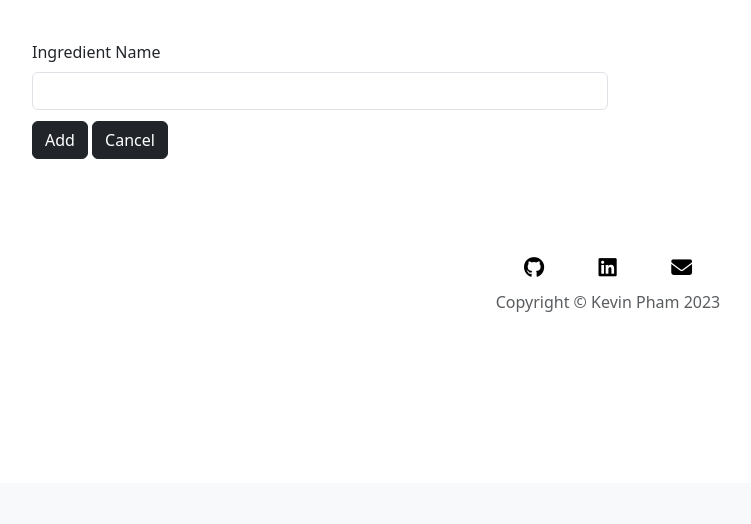
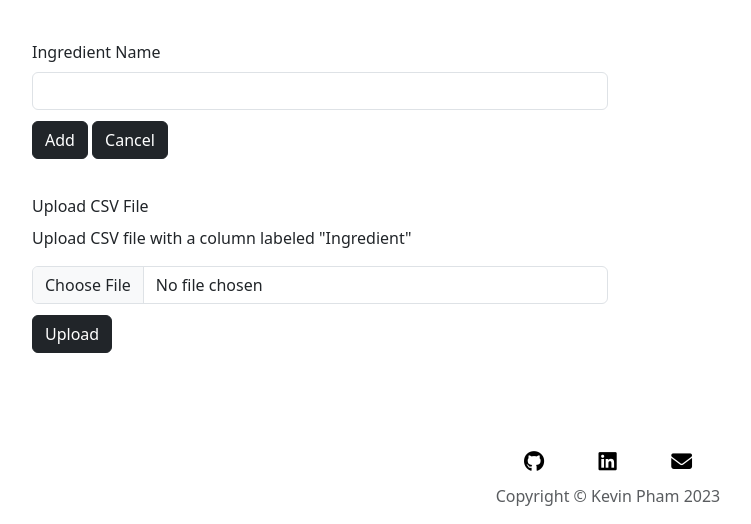
Before and after one commit to kvnvpham/meal_planner, a Flask app: page /add_ingredient/1 in a window 1280 px wide. Shown: the part 317-841 px from the top of the page, without its empty margins (32-783 px from the left). Before the commit the page ends 629 px from the top, so only its background shows below. Run offline with Flask 3, Linux system fonts and the light colour scheme; the visitor is signed in with stand-in values (Sample User, id 1); some libraries are stand-ins or nearby versions.

Commit message:
Add user CSV upload function

```diff
--- a/forms.py
+++ b/forms.py
@@ -45,7 +45,7 @@ class AddToWeek(FlaskForm):
 
 
 class LibraryFileForm(FlaskForm):
-    file = FileField(label="CSV Library",
+    file = FileField(label="Upload CSV File",
                      validators=[FileRequired(), FileAllowed(['csv'], "CSV Files Only")])
     submit = SubmitField("Upload")
 
--- a/main.py
+++ b/main.py
@@ -106,7 +106,7 @@ class Ingredients(db.Model):
     user_id = db.Column(db.Integer, db.ForeignKey("user.id"))
     user = db.relationship("User", back_populates="ingredients")
 
-    cur_ingrdt = db.relationship("CurrentIngredients", back_populates="ingredients")
+    cur_ingrdt = db.relationship("CurrentIngredients", back_populates="ingredient")
 
 
 class CurrentIngredients(db.Model):
@@ -117,8 +117,8 @@ class CurrentIngredients(db.Model):
     user_id = db.Column(db.Integer, db.ForeignKey("user.id"))
     user = db.relationship("User", back_populates="current_ingredients")
 
-    cur_ingredt_id = db.Column(db.Integer, db.ForeignKey("ingredients.id"))
-    ingredients = db.relationship("Ingredients", back_populates="cur_ingrdt")
+    cur_ingrdt_id = db.Column(db.Integer, db.ForeignKey("ingredients.id"))
+    ingredient = db.relationship("Ingredients", back_populates="cur_ingrdt")
 
 
 @db.event.listens_for(User, "after_insert")
@@ -249,7 +249,7 @@ def ingredient_library(user_id):
 @login_required
 @admin_only
 def download_csv(user_id):
-    files = os.listdir(app.config["UPLOAD_FOLDER"])
+    files = csv_handler.download_csv()
 
     return render_template("download.html", user_id=user_id, files=files)
 
@@ -387,6 +387,7 @@ def create_recipe(user_id, category_id):
                     new_ingrdnt = Ingredients(
                         name=ingrdnt,
                         user_id=user_id,
+                        recipe=new_recipe
                     )
                     db.session.add(new_ingrdnt)
                     new_recipe.ingredient.append(new_ingrdnt)
@@ -462,6 +463,7 @@ def edit_recipe(user_id):
                     new_ingrdnt = Ingredients(
                         name=ingrdnt,
                         user_id=user_id,
+                        recipe=recipe.id
                     )
                     db.session.add(new_ingrdnt)
                     recipe.ingredient.append(new_ingrdnt)
@@ -506,20 +508,49 @@ def my_ingredients(user_id):
 @login_required
 @correct_user
 def add_ingredient(user_id):
-    form = AddIngredient()
+    form_add = AddIngredient()
+    form_upload = LibraryFileForm()
 
-    if form.cancel.data:
+    if form_add.cancel.data:
         return redirect(url_for("my_ingredients", user_id=user_id))
-    if form.validate_on_submit():
-        ingredient = Ingredients(
-            name=form.name.data.title(),
-            user_id=user_id
+    if form_add.validate_on_submit():
+        related_ingrdt = Ingredients.query.filter_by(name=form_add.name.data.title()).first()
+
+        new_ingredient = CurrentIngredients(
+            name=form_add.name.data.title(),
+            user_id=user_id,
+            ingredient=related_ingrdt.id if related_ingrdt else None
         )
-        db.session.add(ingredient)
+        db.session.add(new_ingredient)
         db.session.commit()
+        flash("Added to List Successfully")
         return redirect(url_for("my_ingredients", user_id=user_id))
 
-    return render_template("add_ingredient.html", user_id=user_id, form=form)
+    if form_upload.validate_on_submit():
+        file = form_upload.file.data
+        filename = secure_filename(file.filename)
+        new_filename = f"{filename.split('.')[0]}_{user_id}"
+        file_path = os.path.join("static/user_files", new_filename)
+        file.save(file_path)
+
+        user_set = csv_handler.process_user_csv(new_filename)
+        for row in user_set:
+            query = Ingredients.query.filter_by(name=row).first()
+            current_ingredient = CurrentIngredients.query.filter_by(name=row).first()
+            if current_ingredient and query:
+                current_ingredient.ingredient = query.id
+            if not current_ingredient:
+                new_ingredient = CurrentIngredients(
+                    name=row,
+                    user_id=user_id,
+                    ingredient=query.id if query else None
+                )
+                db.session.add(new_ingredient)
+        db.session.commit()
+        flash("Upload Successful")
+        return redirect(url_for("my_ingredients", user_id=user_id))
+
+    return render_template("add_ingredient.html", user_id=user_id, form_add=form_add, form_upload=form_upload)
 
 
 @app.route("/search/<int:user_id>", methods=['GET', 'POST'])
--- a/templates/add_ingredient.html
+++ b/templates/add_ingredient.html
@@ -12,12 +12,31 @@
 
     <section id="addIngredientForm">
         <div class="container-fluid section text-start">
+            {% with messages = get_flashed_messages() %}
+                {% if messages %}
+                    {% for message in messages %}
+                        <p class="messages">{{ message }}</p>
+                    {% endfor %}
+                {% endif %}
+            {% endwith %}
             <div class="form-section">
                 <form action="{{ url_for('add_ingredient', user_id=user_id) }}" method="post" novalidate>
-                    {{ form.csrf_token }}
-                    {{ form.name.label(class='form-label') }}
-                    {{ form.name(class='form-control') }}
-                    {{ form.submit(class='btn btn-dark create-btn') }} {{ form.cancel(class='btn btn-dark create-btn') }}
+                    {{ form_add.csrf_token }}
+                    {{ form_add.name.label(class='form-label') }}
+                    {{ form_add.name(class='form-control') }}
+                    {{ form_add.submit(class='btn btn-dark create-btn') }} {{ form_add.cancel(class='btn btn-dark create-btn') }}
+                </form>
+            </div>
+            <div class="form-section">
+                <form action="{{ url_for('add_ingredient', user_id=user_id) }}" method="post" enctype="multipart/form-data" novalidate>
+                    {{ form_upload.csrf_token }}
+                    {{ form_upload.file.label(class='form-label') }}
+                    <p>Upload CSV file with a column labeled "Ingredient"</p>
+                        {% for error in form_upload.file.errors %}
+                        <p class="messages">{{ error }}</p>
+                        {% endfor %}
+                    {{ form_upload.file(class='form-control') }}
+                    {{ form_upload.submit(class='btn btn-dark create-btn') }}
                 </form>
             </div>
         </div>
--- a/templates/my_ingredients.html
+++ b/templates/my_ingredients.html
@@ -24,7 +24,7 @@
 
         <div class="ingredients-list section">
             <ul>
-                {% for ingredient in user.ingredients %}
+                {% for ingredient in user.current_ingredients %}
                 <li>{{ ingredient.name }}</li>
                 {% endfor %}
             </ul>
```
Also changed, not shown: csv_handler.py (+11 -1 lines), 1 other file.
